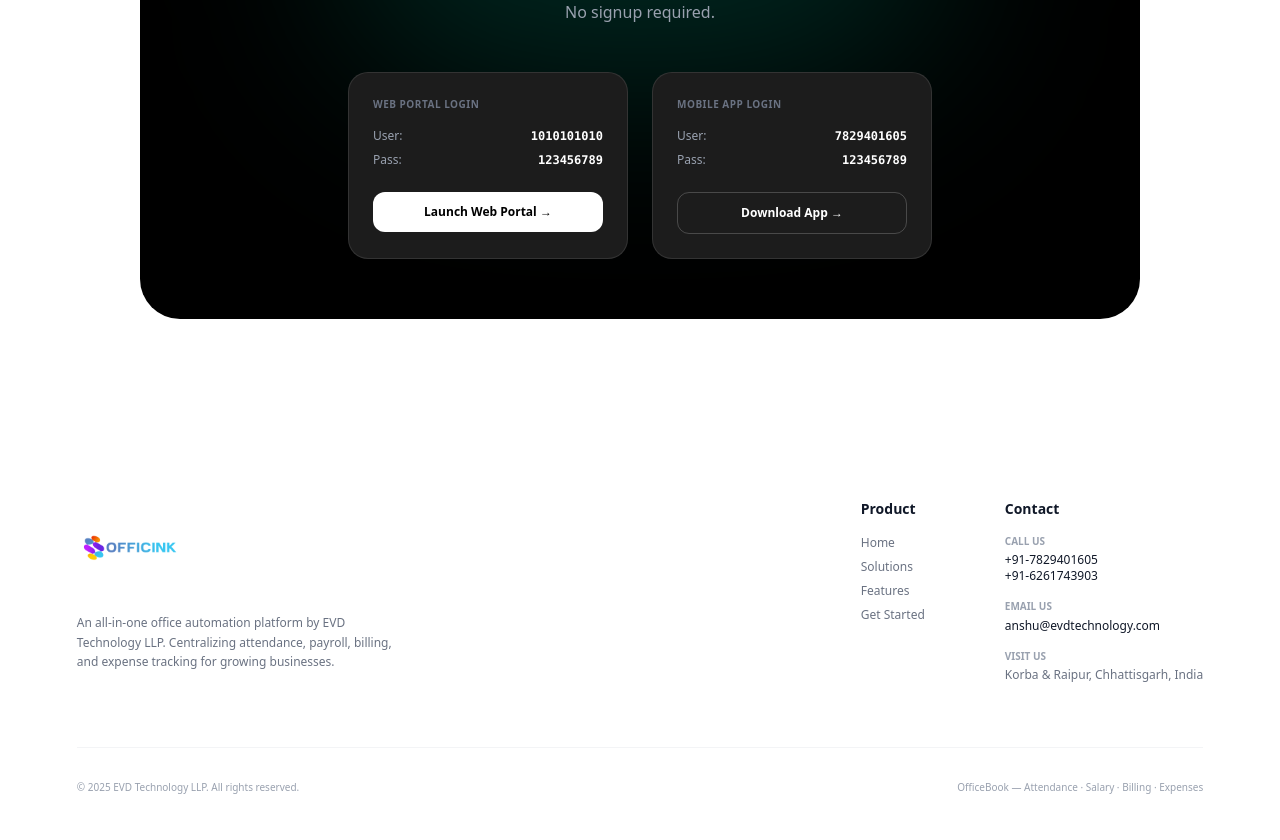
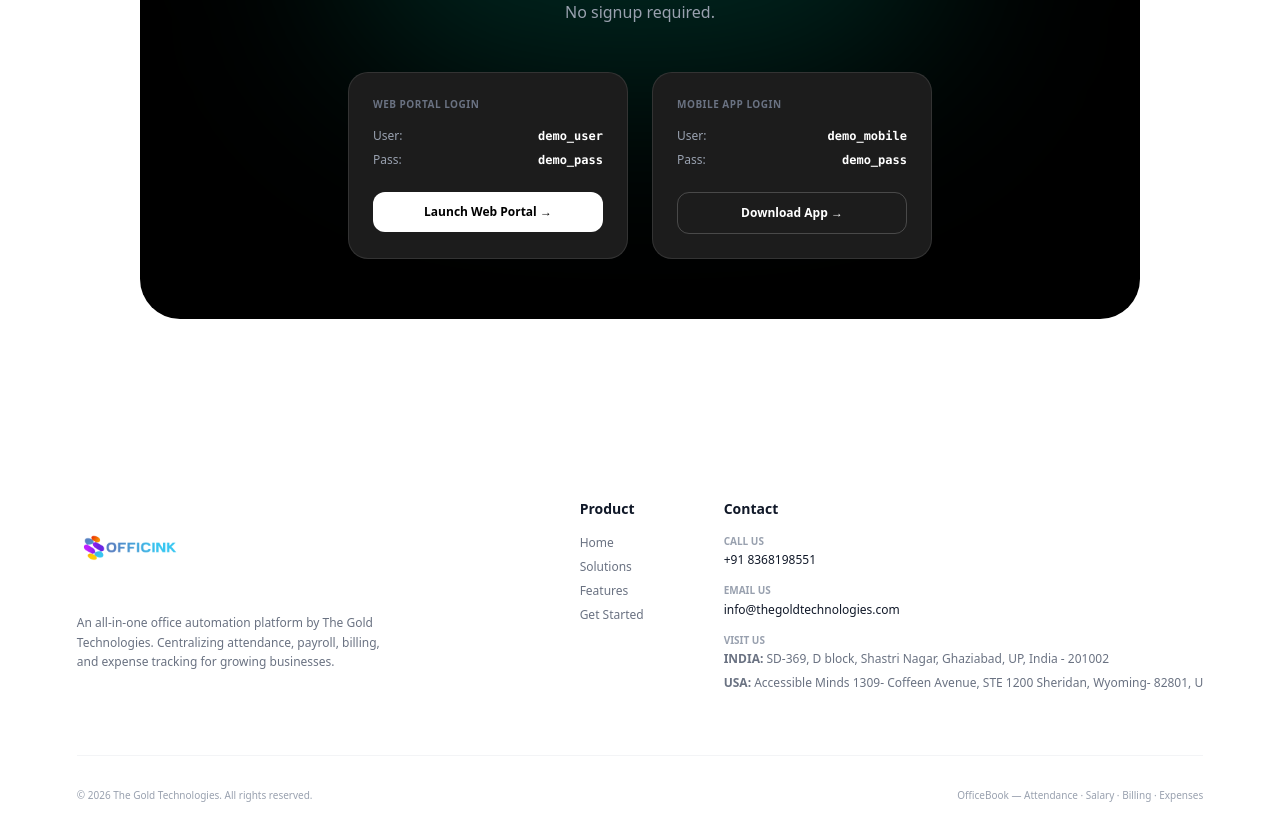
Before and after one commit to the-gold-technologies/officink-landing, a Next.js app: page / in a window 1280 px wide. Shown: the part 4187-5027 px from the top of the page. Built offline with nearby package versions, Linux system fonts and the light colour scheme.

Commit message:
Update branding and credentials in footer and login sections; add framer-motion dependency

```diff
--- a/officebook_landing_v3.html
+++ b/officebook_landing_v3.html
@@ -1130,14 +1130,14 @@ footer {
       <div class="cred-cols">
         <div class="cred-col">
           <div class="cred-type">🌐 Web Portal</div>
-          <div class="cred-line"><span class="cred-key">Username</span><span class="cred-val">1010101010</span></div>
-          <div class="cred-line"><span class="cred-key">Password</span><span class="cred-val">123456789</span></div>
-          <a href="https://evdtechnology.com" target="_blank" class="cred-btn">Launch Web Portal →</a>
+          <div class="cred-line"><span class="cred-key">Username</span><span class="cred-val">demo_user</span></div>
+          <div class="cred-line"><span class="cred-key">Password</span><span class="cred-val">demo_pass</span></div>
+          <a href="https://console.officink.com" target="_blank" class="cred-btn">Launch Web Portal →</a>
         </div>
         <div class="cred-col">
           <div class="cred-type">📱 Mobile App</div>
-          <div class="cred-line"><span class="cred-key">Username</span><span class="cred-val">7829401605</span></div>
-          <div class="cred-line"><span class="cred-key">Password</span><span class="cred-val">123456789</span></div>
+          <div class="cred-line"><span class="cred-key">Username</span><span class="cred-val">demo_mobile</span></div>
+          <div class="cred-line"><span class="cred-key">Password</span><span class="cred-val">demo_pass</span></div>
           <a href="https://play.google.com" target="_blank" class="cred-btn outline">Download App →</a>
         </div>
       </div>
@@ -1169,7 +1169,7 @@ footer {
           <span style="color:#5B8DB8;">OFFIC</span><span style="color:#00CFFF;">INK</span>
         </span>
       </div>
-      <p>An all-in-one office automation platform by EVD Technology LLP. Centralizing attendance, payroll, billing, and expense tracking for growing businesses.</p>
+      <p>An all-in-one office automation platform by The Gold Technologies. Centralizing attendance, payroll, billing, and expense tracking for growing businesses.</p>
     </div>
 
     <div>
@@ -1188,27 +1188,26 @@ footer {
       <div class="footer-contact-item">
         <span class="fci-ico">📞</span>
         <span class="fci-text">
-          <a href="tel:+917829401605">+91-7829401605</a><br>
-          <a href="tel:+916261743903">+91-6261743903</a>
+          <a href="tel:+918368198551">+91 8368198551</a>
         </span>
       </div>
       <div class="footer-contact-item">
         <span class="fci-ico">✉️</span>
-        <span class="fci-text"><a href="mailto:anshu@evdtechnology.com">anshu@evdtechnology.com</a></span>
+        <span class="fci-text"><a href="mailto:info@thegoldtechnologies.com">info@thegoldtechnologies.com</a></span>
       </div>
       <div class="footer-contact-item">
         <span class="fci-ico">🌐</span>
-        <span class="fci-text"><a href="https://www.evdtechnology.com" target="_blank">www.evdtechnology.com</a></span>
+        <span class="fci-text"><a href="https://console.officink.com" target="_blank">console.officink.com</a></span>
       </div>
       <div class="footer-contact-item">
         <span class="fci-ico">📍</span>
-        <span class="fci-text">Korba & Raipur, Chhattisgarh, India</span>
+        <span class="fci-text"><strong>INDIA:</strong> SD-369, D block, Shastri Nagar, Ghaziabad, UP, India - 201002<br><strong>USA:</strong> Accessible Minds 1309- Coffeen Avenue, STE 1200 Sheridan, Wyoming- 82801, U</span>
       </div>
     </div>
   </div>
 
   <div class="footer-bottom">
-    <span class="footer-bottom-copy">© 2025 EVD Technology LLP. All rights reserved.</span>
+    <span class="footer-bottom-copy">© 2026 The Gold Technologies. All rights reserved.</span>
     <span class="footer-bottom-copy">OfficeBook — Attendance · Salary · Billing · Expenses</span>
   </div>
 </footer>
--- a/package.json
+++ b/package.json
@@ -9,6 +9,7 @@
     "lint": "eslint"
   },
   "dependencies": {
+    "framer-motion": "^12.38.0",
     "next": "16.2.1",
     "react": "19.2.4",
     "react-dom": "19.2.4"
--- a/src/app/page.tsx
+++ b/src/app/page.tsx
@@ -364,9 +364,9 @@ export default function Home() {
                  {/* Web Portal Login */}
                  <div className="bg-[#1C1C1C] border border-white/10 rounded-[20px] p-6 w-[280px] text-left hover:border-white/20 transition-all">
                     <div className="text-[10px] font-bold text-gray-500 uppercase tracking-wider mb-4">WEB PORTAL LOGIN</div>
-                    <div className="flex justify-between text-xs text-gray-400 mb-2"><span>User: </span><span className="text-white font-mono font-bold">1010101010</span></div>
-                    <div className="flex justify-between text-xs text-gray-400 mb-6"><span>Pass: </span><span className="text-white font-mono font-bold">123456789</span></div>
-                    <Link href="https://evdtechnology.com" target="_blank" className="flex items-center justify-center w-full bg-white text-black font-bold text-xs py-3 rounded-xl hover:bg-gray-200 transition-colors">
+                    <div className="flex justify-between text-xs text-gray-400 mb-2"><span>User: </span><span className="text-white font-mono font-bold">demo_user</span></div>
+                    <div className="flex justify-between text-xs text-gray-400 mb-6"><span>Pass: </span><span className="text-white font-mono font-bold">demo_pass</span></div>
+                    <Link href="https://console.officink.com" target="_blank" className="flex items-center justify-center w-full bg-white text-black font-bold text-xs py-3 rounded-xl hover:bg-gray-200 transition-colors">
                        Launch Web Portal →
                     </Link>
                  </div>
@@ -374,8 +374,8 @@ export default function Home() {
                  {/* Mobile App Login */}
                  <div className="bg-[#1C1C1C] border border-white/10 rounded-[20px] p-6 w-[280px] text-left hover:border-white/20 transition-all">
                     <div className="text-[10px] font-bold text-gray-500 uppercase tracking-wider mb-4">MOBILE APP LOGIN</div>
-                    <div className="flex justify-between text-xs text-gray-400 mb-2"><span>User: </span><span className="text-white font-mono font-bold">7829401605</span></div>
-                    <div className="flex justify-between text-xs text-gray-400 mb-6"><span>Pass: </span><span className="text-white font-mono font-bold">123456789</span></div>
+                    <div className="flex justify-between text-xs text-gray-400 mb-2"><span>User: </span><span className="text-white font-mono font-bold">demo_mobile</span></div>
+                    <div className="flex justify-between text-xs text-gray-400 mb-6"><span>Pass: </span><span className="text-white font-mono font-bold">demo_pass</span></div>
                     <Link href="https://play.google.com" target="_blank" className="flex items-center justify-center w-full bg-transparent border border-white/20 text-white font-bold text-xs py-3 rounded-xl hover:bg-white/10 transition-colors">
                        Download App →
                     </Link>
@@ -393,7 +393,7 @@ export default function Home() {
                 <img src="/fulllogo_transparent.png" alt="Officink Logo" className="h-[90px] w-auto object-contain" />
               </Link>
               <p className="text-xs text-gray-500 leading-relaxed">
-                 An all-in-one office automation platform by EVD Technology LLP. Centralizing attendance, payroll, billing, and expense tracking for growing businesses.
+                 An all-in-one office automation platform by The Gold Technologies. Centralizing attendance, payroll, billing, and expense tracking for growing businesses.
               </p>
            </div>
 
@@ -413,16 +413,16 @@ export default function Home() {
                  <div className="text-xs text-gray-500 space-y-4">
                     <div>
                        <div className="text-[10px] font-bold text-gray-400 mb-1 uppercase">Call Us</div>
-                       <a href="tel:+917829401605" className="block hover:text-blue-500 font-medium text-gray-900">+91-7829401605</a>
-                       <a href="tel:+916261743903" className="block hover:text-blue-500 font-medium text-gray-900">+91-6261743903</a>
+                       <a href="tel:+918368198551" className="block hover:text-blue-500 font-medium text-gray-900">+91 8368198551</a>
                     </div>
                     <div>
                        <div className="text-[10px] font-bold text-gray-400 mb-1 uppercase">Email Us</div>
-                       <a href="mailto:anshu@evdtechnology.com" className="hover:text-blue-500 font-medium text-gray-900">anshu@evdtechnology.com</a>
+                       <a href="mailto:info@thegoldtechnologies.com" className="hover:text-blue-500 font-medium text-gray-900">info@thegoldtechnologies.com</a>
                     </div>
                     <div>
                        <div className="text-[10px] font-bold text-gray-400 mb-1 uppercase">Visit Us</div>
-                       <span className="block">Korba & Raipur, Chhattisgarh, India</span>
+                       <span className="block mb-2"><strong>INDIA:</strong> SD-369, D block, Shastri Nagar, Ghaziabad, UP, India - 201002</span>
+                       <span className="block"><strong>USA:</strong> Accessible Minds 1309- Coffeen Avenue, STE 1200 Sheridan, Wyoming- 82801, U</span>
                     </div>
                  </div>
               </div>
@@ -430,7 +430,7 @@ export default function Home() {
         </div>
 
         <div className="max-w-6xl mx-auto mt-16 pt-8 border-t border-gray-100 flex flex-col md:flex-row justify-between items-center text-[10px] text-gray-400">
-           <p>© 2025 EVD Technology LLP. All rights reserved.</p>
+           <p>© 2026 The Gold Technologies. All rights reserved.</p>
            <p>OfficeBook — Attendance · Salary · Billing · Expenses</p>
         </div>
       </footer>
```
Also changed, not shown: 1 other file (tests, documents, lock files or other folders).
